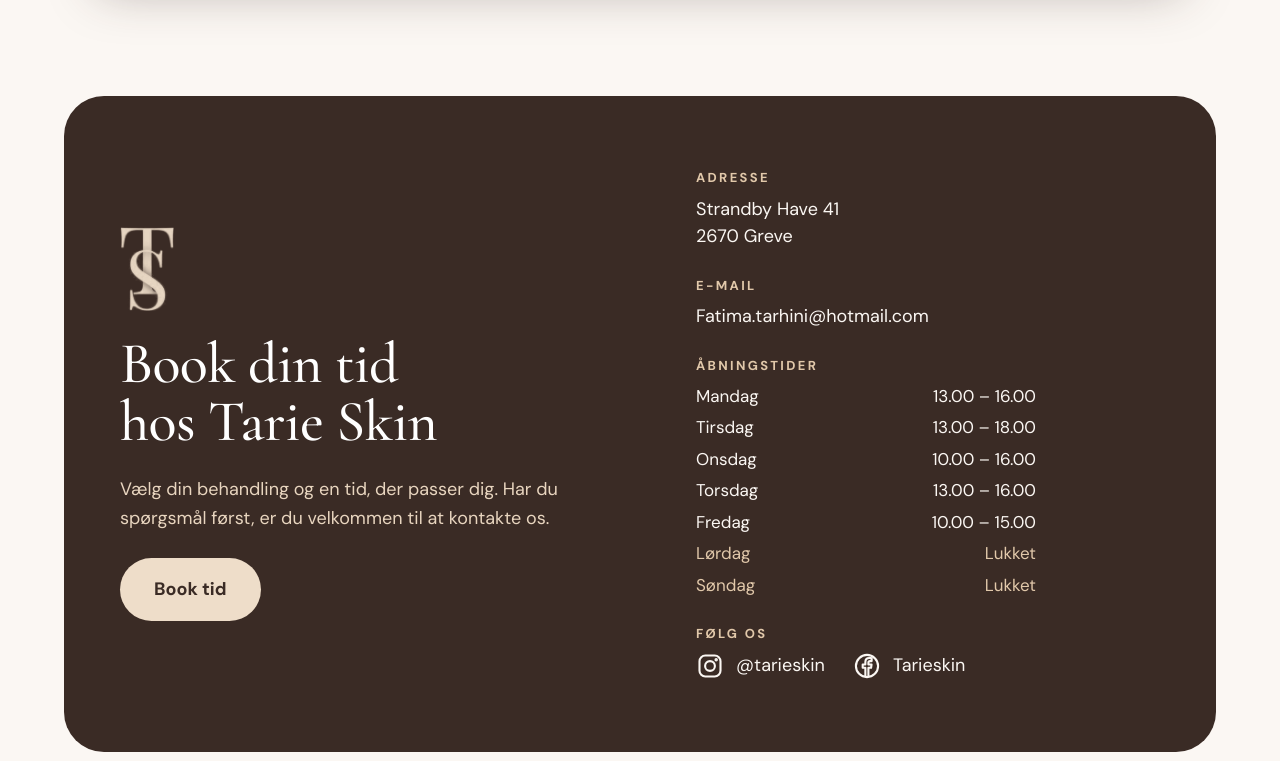
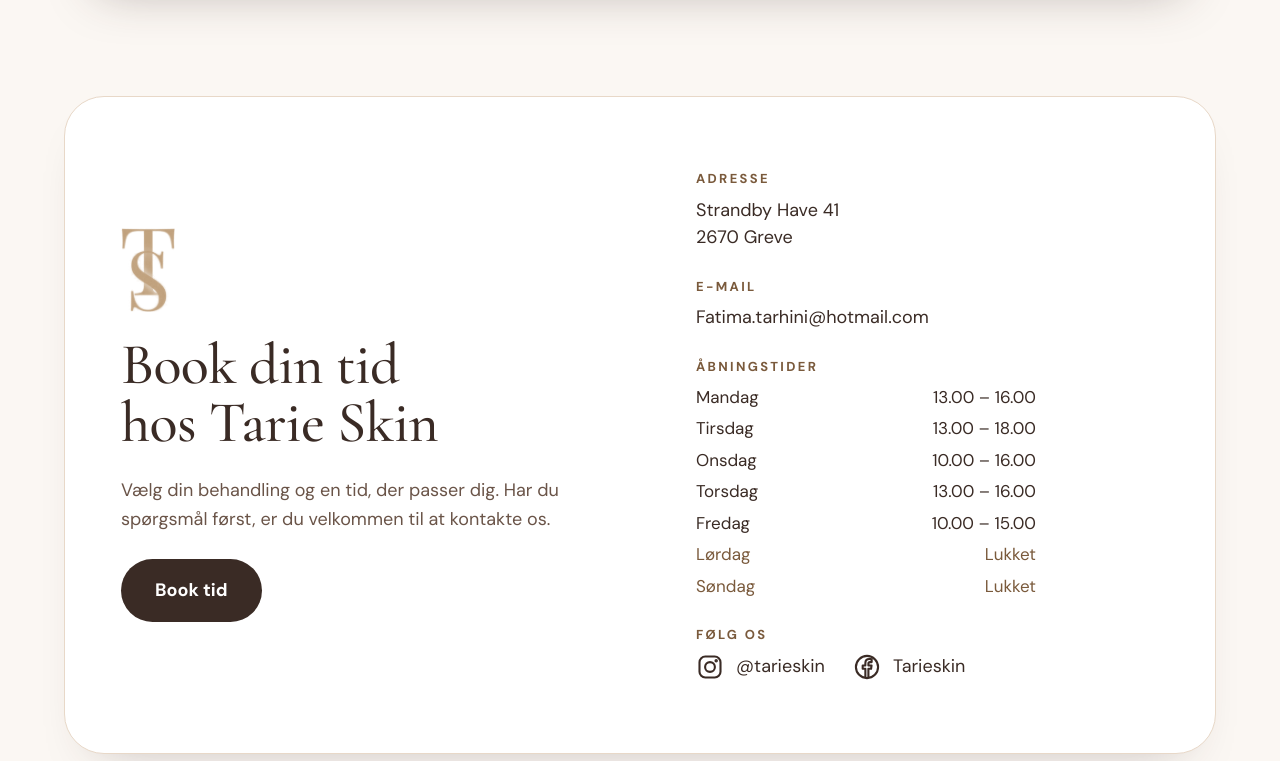
Before and after one commit to Fatimatarhini20/tarieskin, a plain HTML site: page index.html in a window 1280 px wide. Shown: the part 4299-5060 px from the top of the page. Drawn offline with nearby package versions, Linux system fonts and the light colour scheme.

Commit message:
Book tid-felt i hvid (som kontaktformularen)
Co-Authored-By: Claude Sonnet 5.5 <noreply@anthropic.com>
Claude-Session: https://claude.ai/code/session_01GfVowyHgYopfT98BVRAR67

```diff
--- a/index.html
+++ b/index.html
@@ -292,7 +292,7 @@
 <section class="wrap contact" id="book">
   <div class="contact__box">
     <div class="contact__main">
-      <img src="assets/logo-light.png" alt="Tarieskin monogram">
+      <img src="assets/logo-champagne.png" alt="Tarieskin monogram">
       <h2>Book din tid hos Tarie Skin</h2>
       <p>Vælg din behandling og en tid, der passer dig. Har du spørgsmål først, er du velkommen til at kontakte os.</p>
       <a class="btn btn--light" href="https://tarieskin.planway.com/" target="_blank" rel="noopener">Book tid</a>
--- a/style.css
+++ b/style.css
@@ -95,8 +95,8 @@ em.accent { font-style: italic; color: var(--accent); }
 .btn:hover { color: var(--white); background: #52403A; }
 .btn--small { padding: 13px 26px; font-size: 16px; }
 .btn--medium { padding: 16px 30px; font-size: 17px; }
-.btn--light { background: var(--button-light); color: var(--ink); }
-.btn--light:hover { color: var(--ink); background: #E4CFB6; }
+.btn--light { background: var(--ink); color: var(--white); }
+.btn--light:hover { color: var(--white); background: #52403A; }
 
 .link-line {
   display: inline-block;
@@ -318,8 +318,10 @@ em.accent { font-style: italic; color: var(--accent); }
 .contact--tight { padding-top: 64px; }
 
 .contact__box {
-  background: var(--ink);
-  color: var(--on-dark);
+  background: var(--white);
+  color: var(--ink);
+  border: 1px solid var(--card-line);
+  box-shadow: 0 24px 50px -34px rgba(58, 43, 37, 0.35);
   border-radius: 40px;
   padding: 72px 56px;
   display: flex;
@@ -329,8 +331,8 @@ em.accent { font-style: italic; color: var(--accent); }
 }
 .contact__main { flex: 1 1 320px; min-width: 0; display: flex; flex-direction: column; align-items: flex-start; gap: 24px; }
 .contact__main img { height: 84px; width: auto; display: block; }
-.contact__main h2 { font-size: clamp(38px, 5vw, 58px); line-height: 1; color: var(--white); }
-.contact__main p { font-size: 18px; line-height: 1.65; color: var(--on-dark-muted); }
+.contact__main h2 { font-size: clamp(38px, 5vw, 58px); line-height: 1; color: var(--ink); }
+.contact__main p { font-size: 18px; line-height: 1.65; color: var(--muted); }
 
 .details { flex: 1 1 280px; min-width: 0; margin: 0; display: flex; flex-direction: column; gap: 26px; font-size: 18px; }
 .details dt {
@@ -338,7 +340,7 @@ em.accent { font-style: italic; color: var(--accent); }
   font-weight: 700;
   letter-spacing: 0.18em;
   text-transform: uppercase;
-  color: var(--on-dark-label);
+  color: var(--accent);
 }
 .details dd { margin: 8px 0 0; }
 
@@ -382,10 +384,10 @@ em.accent { font-style: italic; color: var(--accent); }
 .price-cat { margin: 0 0 4px; font-size: 13px; font-weight: 700; letter-spacing: 0.18em; text-transform: uppercase; color: var(--accent); }
 .price-cat--next { margin-top: 40px; }
 
-.details a { color: var(--on-dark); text-decoration: none; overflow-wrap: anywhere; }
+.details a { color: var(--ink); text-decoration: none; overflow-wrap: anywhere; }
 .hours { display: flex; flex-direction: column; gap: 6px; font-size: 17px; font-variant-numeric: tabular-nums; max-width: 340px; }
 .hours div { display: flex; justify-content: space-between; gap: 24px; }
-.hours .is-closed { color: var(--on-dark-label); }
+.hours .is-closed { color: var(--accent); }
 .social { display: flex; flex-wrap: wrap; gap: 12px 28px; }
 .social a { display: inline-flex; align-items: center; gap: 12px; }
 
```
Also changed, not shown: ar/behandlinger.html (+1 -1 lines), ar/index.html (+1 -1 lines), ar/om-mig.html (+1 -1 lines), behandlinger.html (+1 -1 lines), en/behandlinger.html (+1 -1 lines), en/index.html (+1 -1 lines), en/om-mig.html (+1 -1 lines), om-mig.html (+1 -1 lines), sv/behandlinger.html (+1 -1 lines), sv/index.html (+1 -1 lines), sv/om-mig.html (+1 -1 lines).
